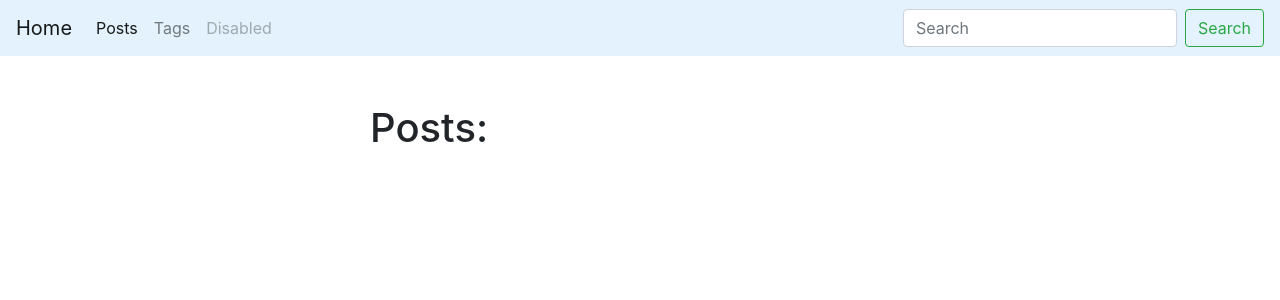
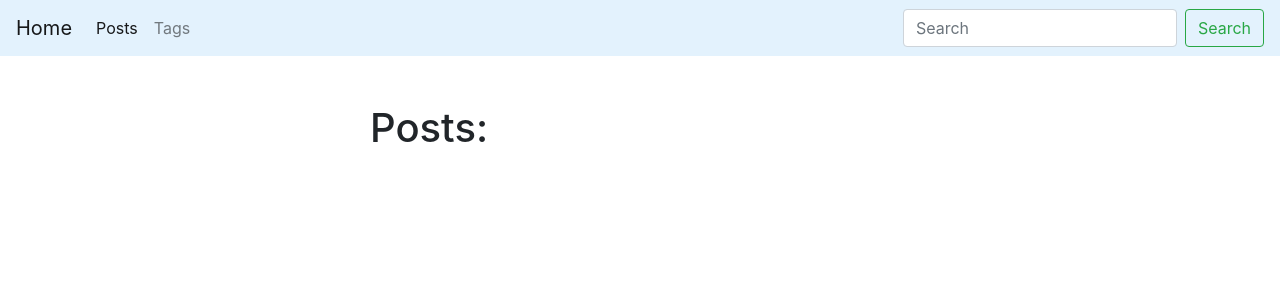
Before and after one commit to iperx/Blog-Django-Bootstrap, a Django app: page /blog/ in a window 1280 px wide. Shown: the top 300 px of the page. Run offline with Django 3.2, Linux system fonts and the light colour scheme; data that the repository does not hold is empty; some libraries are stand-ins or nearby versions.

```diff
--- a/app/blogengine/templates/base.html
+++ b/app/blogengine/templates/base.html
@@ -35,9 +35,6 @@
             <li class="nav-item">
             <a class="nav-link" href="{% url 'tags_list_url' %}">Tags</a>
             </li>
-            <li class="nav-item">
-            <a class="nav-link disabled" href="#" tabindex="-1" aria-disabled="true">Disabled</a>
-            </li>
         </ul>
         <form class="form-inline my-2 my-lg-0">
             <input class="form-control mr-sm-2" type="search" placeholder="Search" aria-label="Search" name="search">
--- a/requirements.txt
+++ /dev/null
@@ -1,3 +0,0 @@
-Django==2.2.13
-pytz==2020.1
-sqlparse==0.3.1
```
Also changed, not shown: README.md, 2 other files.
